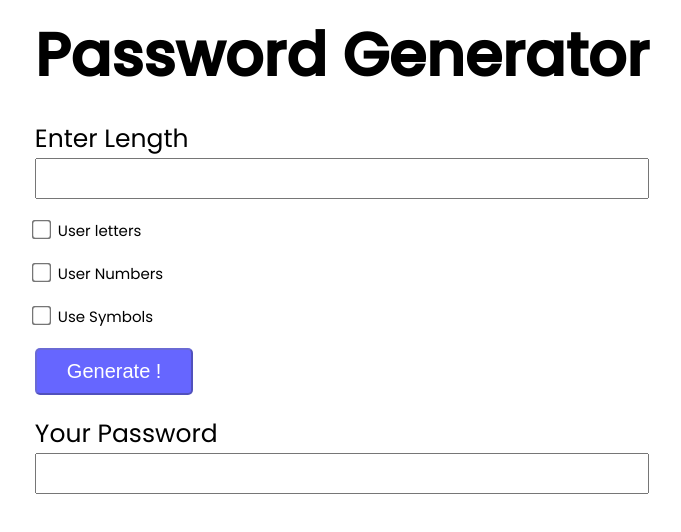
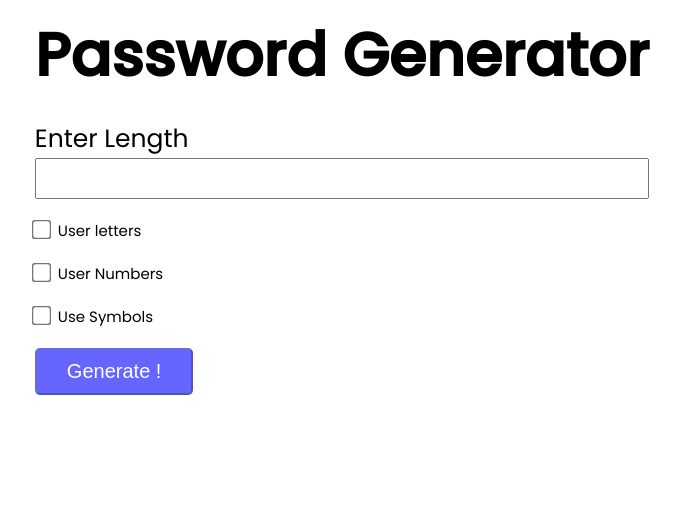
Before and after one commit to Esraa-Khalila/password-generator, an Angular app: page / in a window 1280 px wide. Shown: the top 532 px of the page, without its empty margins (298-979 px from the left). Built offline with nearby package versions, Linux system fonts and the light colour scheme.

Commit message:
fixed auto refresh bug

```diff
--- a/src/app/app.component.html
+++ b/src/app/app.component.html
@@ -36,7 +36,7 @@
       </button>
     </div>
 
-    <div class="form-group">
+    <div *ngIf="password" class="form-group">
       <label>Your Password</label>
       <input [value]="password" />
     </div>
```
